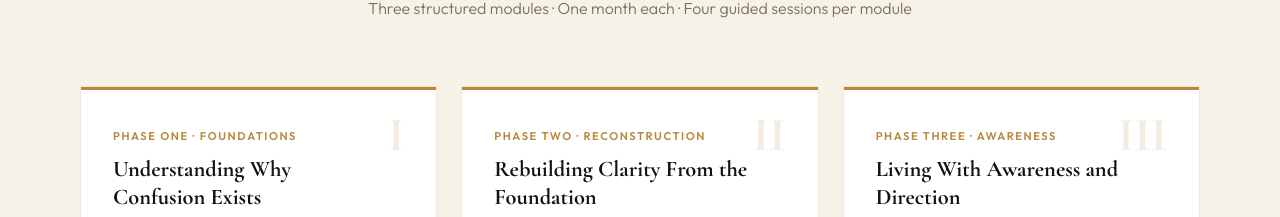
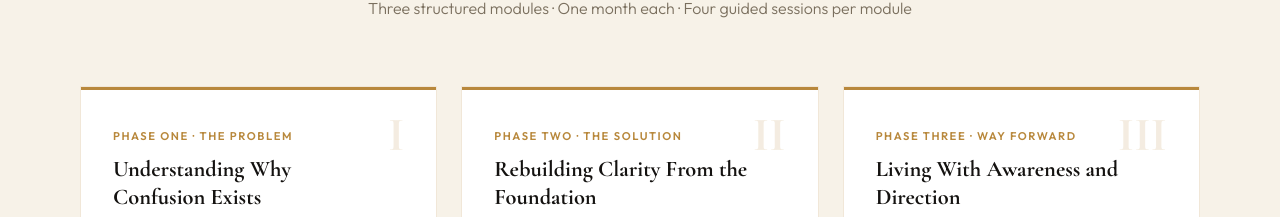
Before and after one commit to mhazmatjunior/The-Blinded-Muslim, a Next.js app: page / in a window 1280 px wide. Shown: the part 2096-2313 px from the top of the page. Built offline with nearby package versions, Linux system fonts and the light colour scheme.

Commit message:
docs: refine module phase labels for clarity and consistency

```diff
--- a/components/ModulesSection.js
+++ b/components/ModulesSection.js
@@ -4,7 +4,7 @@ export function ModulesSection() {
   const modules = [
     {
       n: "I",
-      label: "Phase One · Foundations",
+      label: "Phase One · The Problem",
       title: "Understanding Why Confusion Exists",
       points: [
         "Meaning and importance of true knowledge",
@@ -18,7 +18,7 @@ export function ModulesSection() {
     },
     {
       n: "II",
-      label: "Phase Two · Reconstruction",
+      label: "Phase Two · The Solution",
       title: "Rebuilding Clarity From the Foundation",
       points: [
         "Deep understanding of Iman and its components",
@@ -31,7 +31,7 @@ export function ModulesSection() {
     },
     {
       n: "III",
-      label: "Phase Three · Awareness",
+      label: "Phase Three · Way Forward",
       title: "Living With Awareness and Direction",
       points: [
         "Understanding ideological and cultural influences",
```
